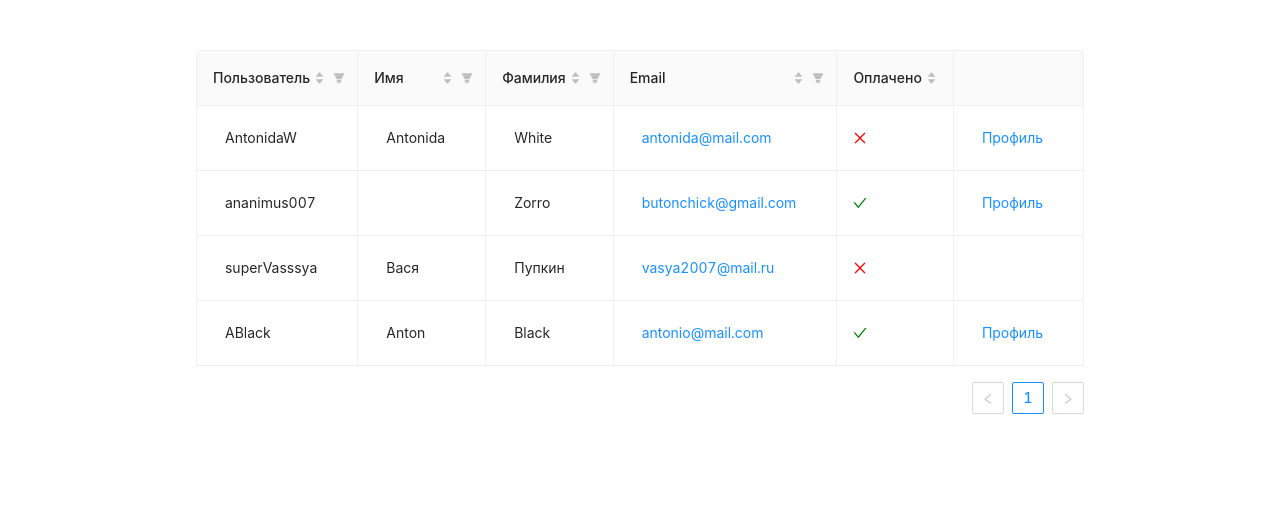
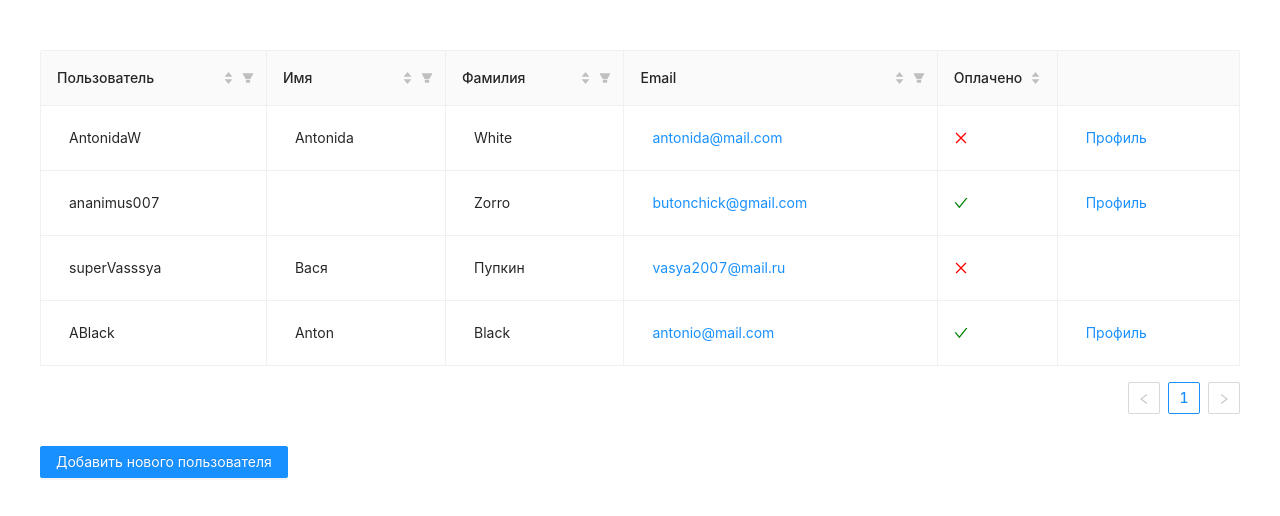
Before and after one commit to Liya174/table_physical, a React (Create React App) app: page / in a window 1280 px wide. Shown: the top 516 px of the page. Built offline with nearby package versions, Linux system fonts and the light colour scheme.

Commit message:
Реализовано добавление нового пользователя

```diff
--- a/src/components/UsersList/UsersList.jsx
+++ b/src/components/UsersList/UsersList.jsx
@@ -1,6 +1,6 @@
 import React, { useState } from 'react';
 
-import { Table } from 'antd';
+import { Button, Table } from 'antd';
 import { CheckOutlined, CloseOutlined } from '@ant-design/icons';
 import 'antd/dist/antd.min.css';
 
@@ -12,6 +12,7 @@ export const EditableContext = React.createContext(null);
 
 const UsersList = ({ list }) => {
   const [users, setUsers] = useState(list);
+  const [nextId, setNextId] = useState(Math.max(...list.map(user => user.id)) + 1);
 
   const sort = (a, b) => {
     if (typeof a !== typeof b) {
@@ -124,6 +125,20 @@ const UsersList = ({ list }) => {
     setUsers(newData);
   };
 
+  const handleAdd = () => {
+    const newUser = {
+      id: nextId,
+      email: "",
+      first_name: "",
+      pay_status: false,
+      last_name: "",
+      username: "",
+      profile_link: ""
+    };
+    setUsers([...users, newUser]);
+    setNextId(nextId + 1);
+  };
+
   const components = {
     body: {
       row: EditableRow,
@@ -149,14 +164,18 @@ const UsersList = ({ list }) => {
   });
 
   return (
+    <div className={s.container}>
       <Table
         className={s.table}
-      rowClassName={() => s.editableRow}
         dataSource={users}
         columns={columns}
         components={components}
         bordered
       />
+      <Button onClick={handleAdd} type="primary" style={{ marginTop: 16 }}>
+        Добавить нового пользователя
+      </Button>
+    </div>
   );
 }
 
--- a/src/components/UsersList/UsersList.module.css
+++ b/src/components/UsersList/UsersList.module.css
@@ -1,11 +1,16 @@
 .container {
   display: flex;
   flex-direction: column;
+  align-items: flex-start;
   width: 100%;
 }
 
-.search {
-  margin-bottom: 15px;
+.table {
+  width: 100%;
+}
+
+.addButton {
+  margin-top: 15px;
 }
 
 .editableCellValueWrap {
```
Lines whose indentation alone changed are shown as unchanged.
